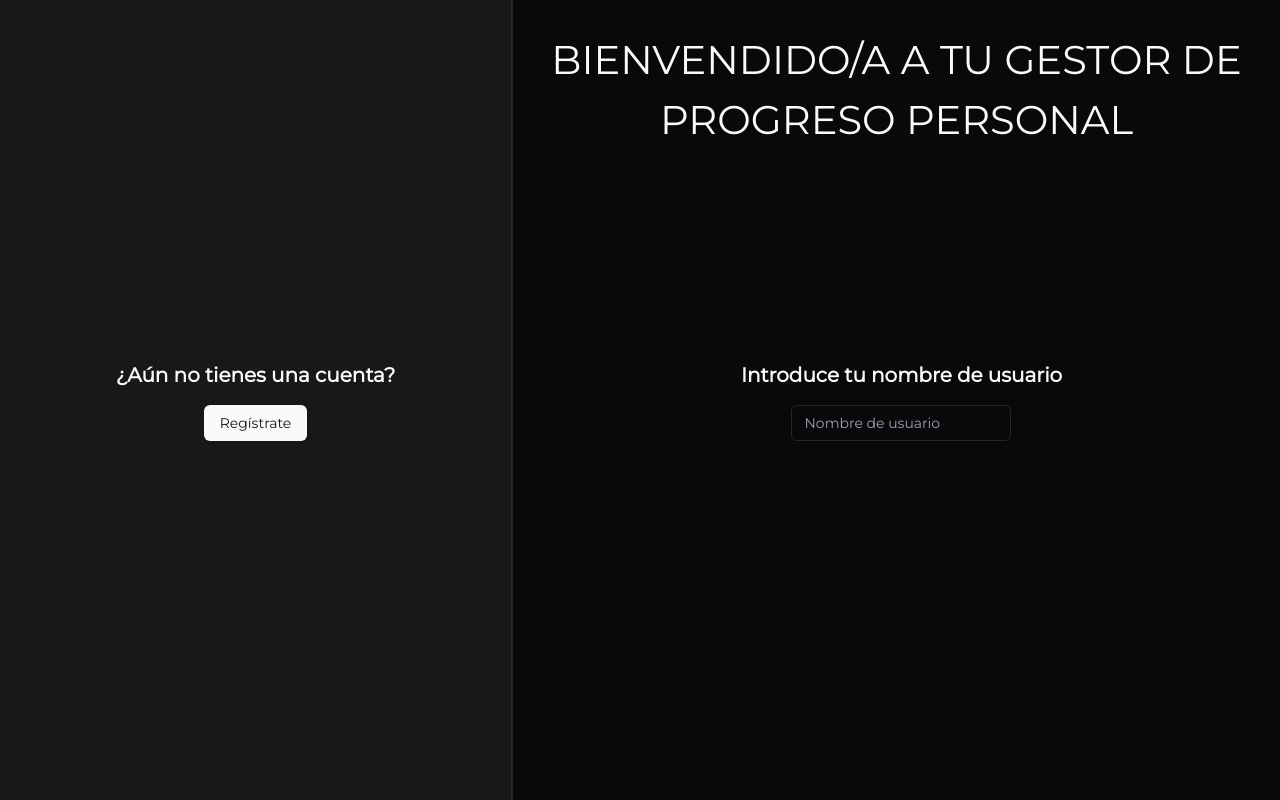
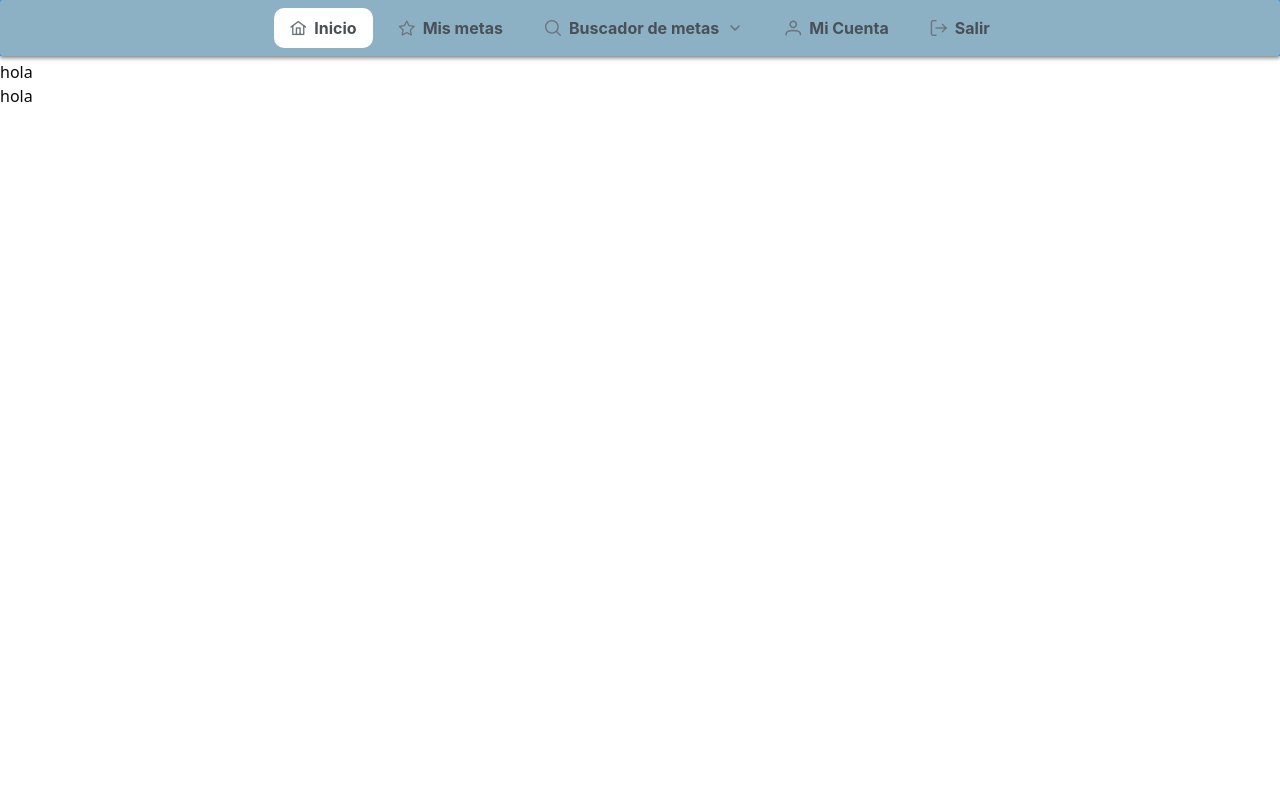
Before and after one commit to brianpardogaona/Sistema_de_Gestion_Personal, a React (Vite) app in the folder frontend/: page /inicio in a window 1280 px wide. Built offline with nearby package versions, Linux system fonts and the light colour scheme.

Commit message:
Grafica incluida

```diff
--- a/frontend/package.json
+++ b/frontend/package.json
@@ -15,11 +15,13 @@
     "bootstrap": "^5.3.3",
     "class-variance-authority": "^0.7.0",
     "clsx": "^2.1.1",
+    "lightweight-charts": "^4.2.3",
     "lucide-react": "^0.454.0",
     "primeicons": "^7.0.0",
     "primereact": "^10.8.4",
     "react": "^18.3.1",
     "react-dom": "^18.3.1",
+    "react-router-dom": "^7.1.1",
     "tailwind-merge": "^2.5.4",
     "tailwindcss-animate": "^1.0.7"
   },
--- a/frontend/src/Inicio.jsx
+++ /dev/null
@@ -1,17 +0,0 @@
-import React from "react";
-import NavBar from "./components/navBar/NavBar";
-
-import 'primereact/resources/themes/saga-blue/theme.css'; // O el tema que prefieras
-import 'primereact/resources/primereact.min.css';
-import 'primeicons/primeicons.css';
-
-
-function Inicio() {
- return(
-    <>
-        <NavBar></NavBar>
-    </>
- );
-}
-
-export default Inicio;
--- a/frontend/src/components/navBar/NavBar.jsx
+++ b/frontend/src/components/navBar/NavBar.jsx
@@ -1,20 +1,59 @@
 import React from "react";
 import { Menubar } from "primereact/menubar";
+import "../../styles/navBar.css";
+import { useNavigate } from "react-router-dom";
 
 function NavBar() {
+  const navigate = useNavigate();
+
   const items = [
-    { label: "Inicio", icon: "pi pi-home" },
-    { label: "Mis metas", icon: "pi pi-star" },
+    {
+      label: "Inicio",
+      icon: "pi pi-home",
+      command: () => navigate("/inicio"),
+      className: location.pathname === "/inicio" ? "selected-item" : "",
+    },
+    {
+      label: "Mis metas",
+      icon: "pi pi-star",
+      command: () => navigate("/mis-metas"),
+      className: location.pathname === "/mis-metas" ? "selected-item" : "",
+    },
     {
       label: "Buscador de metas",
       icon: "pi pi-search",
-      items: [{ label: "Meta 1" }, { label: "Meta 2" }],
+      items: [
+        { label: "Meta 1", command: () => navigate("/meta1") },
+        { label: "Meta 2", command: () => navigate("/meta2") },
+      ],
     },
-    { label: "Ajustes", icon: "pi pi-cog" },
+    {
+      label: "Mi Cuenta",
+      icon: "pi pi-user",
+      command: () => navigate("/mi-cuenta"),
+      className: location.pathname === "/mi-cuenta" ? "selected-item" : "",
+    },
+    {
+      label: "Salir",
+      icon: "pi pi-sign-out",
+      command: () => cerrarSesion(),
+    },
   ];
+
+
+
+
+  const cerrarSesion = () => {
+    navigate('/');
+  };
+
   return (
     <>
-          <Menubar model={items} />
+      <div className="navbar-container">
+        <Menubar
+        model={items}
+        />
+      </div>
     </>
   );
 }
--- a/frontend/src/main.jsx
+++ b/frontend/src/main.jsx
@@ -1,9 +1,15 @@
-import { createRoot } from 'react-dom/client'
+import { createRoot } from "react-dom/client";
 // import Inicio from './Inicio.jsx'
-import './styles/inicio.css'
-import Login from './pages/Login.jsx'
+import "./styles/inicio.css";
+import Login from "./pages/Login.jsx";
+import { BrowserRouter } from "react-router-dom";
+import React from "react";
+import App from "./routes";
 
-createRoot(document.getElementById('root')).render(
-      // <Inicio/>
-      <Login/>
-)
+createRoot(document.getElementById("root")).render(
+  <React.StrictMode>
+    <BrowserRouter>
+      <App/>
+    </BrowserRouter>
+  </React.StrictMode>
+);
--- /dev/null
+++ b/frontend/src/pages/Inicio.jsx
@@ -0,0 +1,22 @@
+import React from "react";
+import NavBar from "../components/navBar/NavBar";
+
+import "primereact/resources/themes/saga-blue/theme.css";
+import "primereact/resources/primereact.min.css";
+import "primeicons/primeicons.css";
+
+// Components
+import Grafica from "./Inicio_Components/Grafica";
+
+function Inicio() {
+  return (
+    <>
+      <NavBar />
+      <div style={{ paddingTop: "60px" }}>
+        <Grafica />
+      </div>
+    </>
+  );
+}
+
+export default Inicio;
--- /dev/null
+++ b/frontend/src/pages/Inicio_Components/Grafica.jsx
@@ -0,0 +1,15 @@
+import React from "react";
+import { createChart } from 'lightweight-charts';
+
+function Grafica() {
+
+
+ return(
+    <>
+      <h1>hola</h1>
+        <p>hola</p>
+    </>
+ );
+}
+
+export default Grafica;
--- a/frontend/src/pages/Login.jsx
+++ b/frontend/src/pages/Login.jsx
@@ -8,10 +8,15 @@ import "../styles/styles.css";
 
 // functions
 import login from "@/pagesFunctions/login";
+import { useNavigate } from "react-router-dom";
 
 function Login() {
   const [username, setUsername] = useState("");
   const [password, setPassword] = useState("");
+  const navigate = useNavigate();
+  const [passwordIsCorrect, setPasswordIsCorrect] = useState(true);
+
+
   // Each time Login is loaded, "dark" theme is applied
   useEffect(() => {
     document.body.classList.add("dark");
@@ -21,7 +26,23 @@ function Login() {
     };
   }, []);
 
+  // handle fetch Login
+  const handleLogin = async () => {
 
+    const response = await login(username, password);
+
+    try{
+      if(response.status === 200){
+        navigate("/inicio");
+      }else{
+        setPasswordIsCorrect(false);
+      }
+    }catch(e){
+      console.log(e);
+    }
+
+
+  };
 
   return (
     <>
@@ -36,20 +57,45 @@ function Login() {
           </div>
           <div id="panel">
             <h2>Introduce tu nombre de usuario</h2>
-            <Input value={username} type="text" placeholder="Nombre de usuario" onChange={(e) => {setUsername(e.target.value)}}/>
-            {username != "" && (
+            <Input
+              value={username}
+              type="text"
+              placeholder="Nombre de usuario"
+              onChange={(e) => {
+                setUsername(e.target.value);
+              }}
+            />
+            {(!passwordIsCorrect || username != "") && (
               <>
                 <h2 id="passText">Introduce tu contraseña</h2>
-                <Input  value={password} type="password" placeholder="Contraseña" onChange={(e) => {setPassword(e.target.value)}}/>
-
+                <Input
+                  value={password}
+                  type="password"
+                  placeholder="Contraseña"
+                  onChange={(e) => {
+                    setPassword(e.target.value);
+                  }}
+                />
               </>
             )}
             {
-              username != "" && password !="" &&
+              !passwordIsCorrect &&
+              (
+                <>
+                  <p>La contraseña es incorrecta</p>
+                </>
+              )
+            }
+            {(!passwordIsCorrect || (username != "" && password != "")) && (
               <>
-                <Button id="login-button" onClick={async ()=>{await login(username, password)}}>Iniciar sesión</Button>
+                <Button
+                  id="login-button"
+                  onClick={handleLogin}
+                >
+                  Iniciar sesión
+                </Button>
               </>
-            }
+            )}
           </div>
         </div>
       </div>
--- /dev/null
+++ b/frontend/src/pages/MiCuenta.jsx
@@ -0,0 +1,11 @@
+import NavBar from "@/components/navBar/NavBar";
+
+function MiCuenta() {
+  return (
+    <>
+      <NavBar />
+    </>
+  );
+}
+
+export default MiCuenta;
--- /dev/null
+++ b/frontend/src/pages/MisMetas.jsx
@@ -0,0 +1,17 @@
+import React from "react";
+import NavBar from "../components/navBar/NavBar";
+
+import 'primereact/resources/themes/saga-blue/theme.css';
+import 'primereact/resources/primereact.min.css';
+import 'primeicons/primeicons.css';
+
+
+function MisMetas() {
+ return(
+    <>
+        <NavBar/>
+    </>
+ );
+}
+
+export default MisMetas;
--- a/frontend/src/pagesFunctions/login.js
+++ b/frontend/src/pagesFunctions/login.js
@@ -3,7 +3,8 @@ import { API_URL } from "@/config/constants";
 async function login(username, password) {
   const fetchUrl = API_URL + "user/login";
 
-  await fetch(fetchUrl, {
+  try {
+    const response = await fetch(fetchUrl, {
       method: "POST",
       headers: {
         "Content-Type": "application/json",
@@ -12,10 +13,14 @@ async function login(username, password) {
         username: username,
         password: password,
       }),
-  })
-    .then((res) => res.json())
-    .then((data) => console.log(data))
-    .catch((e) => console.log(e));
+    }).catch((e) => console.log(e));
+    const data = await response.json();
+
+    return { status: response.status, data };
+
+  } catch (error) {
+    throw error;
+  }
 }
 
 export default login;
--- /dev/null
+++ b/frontend/src/routes.jsx
@@ -0,0 +1,18 @@
+import { Routes, Route } from "react-router-dom";
+import Login from "./pages/Login";
+import Inicio from "./pages/Inicio";
+import MisMetas from "./pages/MisMetas";
+import MiCuenta from "./pages/MiCuenta"
+
+function App() {
+  return (
+    <Routes>
+      <Route path="/" element={<Login />} />
+      <Route path="/inicio" element={<Inicio />} />
+      <Route path="/mis-metas" element={<MisMetas />} />
+      <Route path="/mi-cuenta" element={<MiCuenta />} />
+    </Routes>
+  );
+}
+
+export default App;
--- /dev/null
+++ b/frontend/src/styles/navbar.css
@@ -0,0 +1,26 @@
+.navbar-container {
+  position: fixed;
+  top: 0;
+  left: 0;
+  width: 100%;
+  z-index: 1000;
+  background-color: var(--primary-color, #ffffff);
+  box-shadow: 0 2px 4px rgba(0,0,0,0.5);
+}
+
+.p-menubar {
+  width: 100%;
+  justify-content: center;
+  background-color: #8cb1c4;
+}
+
+.selected-item {
+  background-color: #ffffff;
+  border-radius: 10px;
+}
+
+.p-menuitem{
+  margin-left: 5px;
+  margin-right: 5px;
+  font-weight: bold;
+}
```
Also changed, not shown: 2 other files (tests, documents, lock files or other folders). Lines whose indentation alone changed are shown as unchanged.
